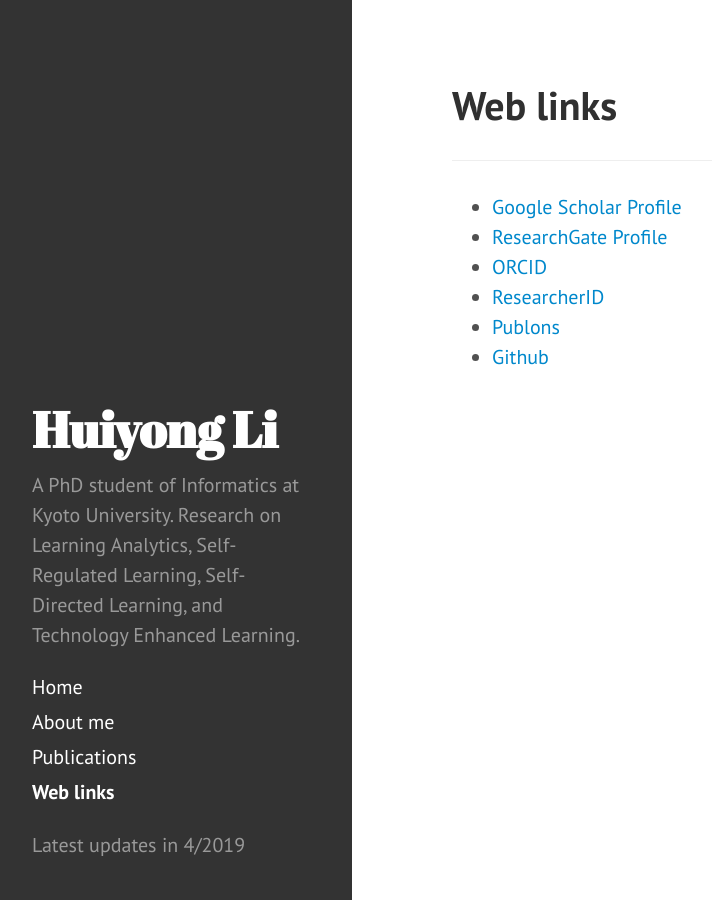
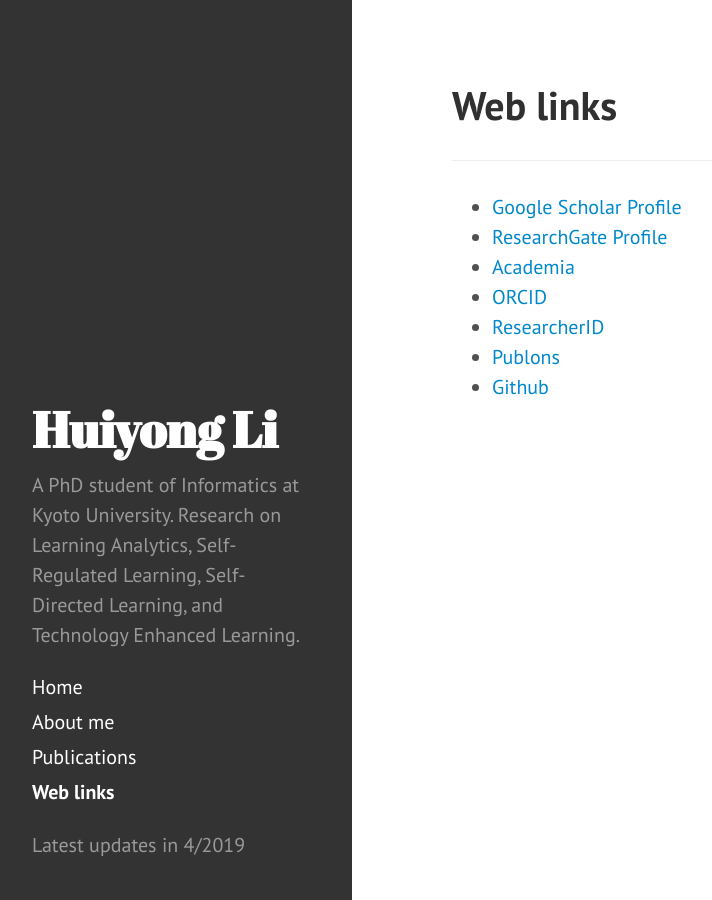
Before and after one commit to li-huiyong/li-huiyong.github.io, a Jekyll site: the page built from web-links.md, in a window 1280 px wide. Shown: the whole page, without its empty margins (8-720 px from the left). Built offline with Jekyll 4.4.1, drawn with Linux system fonts in a browser that asks for light colours.

Commit message:
Academia

```diff
--- a/web-links.md
+++ b/web-links.md
@@ -7,6 +7,7 @@ ___
 
 * [Google Scholar Profile](https://scholar.google.com/citations?user=TlruLP0AAAAJ&hl=en){:target="_blank"}
 * [ResearchGate Profile](https://www.researchgate.net/profile/Huiyong_Li5){:target="_blank"}
+* [Academia](https://kyoto-u.academia.edu/HuiyongLi){:target="_blank"}
 * [ORCID](https://orcid.org/0000-0001-9916-7908){:target="_blank"}
 * [ResearcherID](http://www.researcherid.com/rid/X-8349-2018){:target="_blank"}
 * [Publons](https://publons.com/researcher/1739866){:target="_blank"}
```
